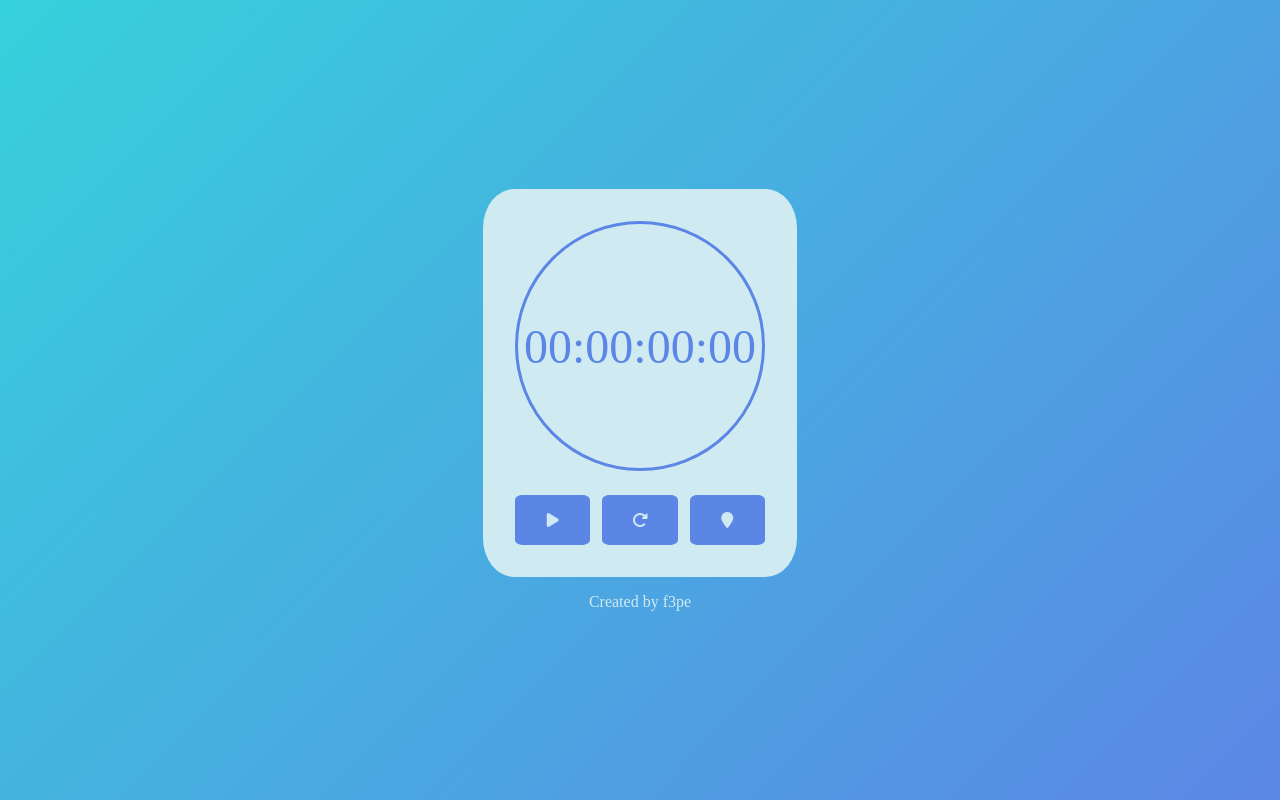
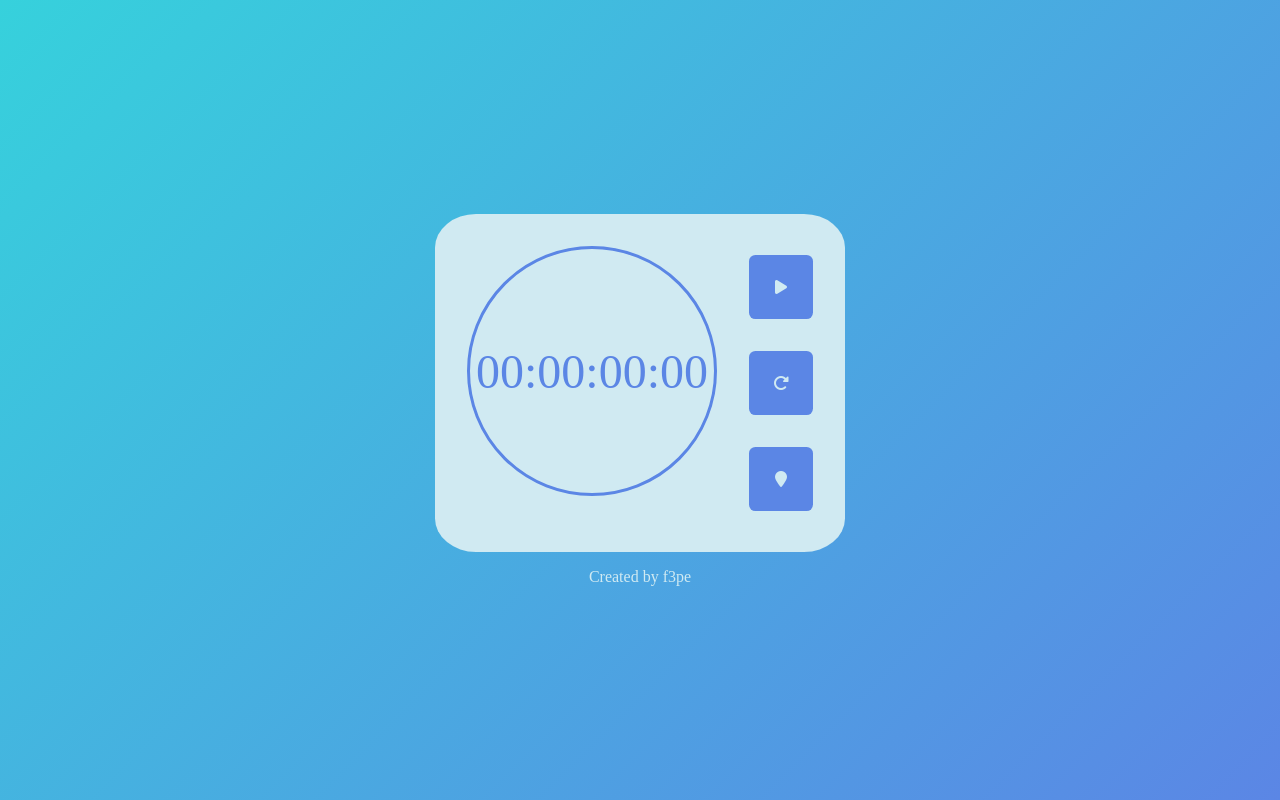
Before and after one commit to f3pe/cronometro-web-simples, a plain HTML site: page src/index.html in a window 1280 px wide. Drawn offline with Linux system fonts and the light colour scheme.

Commit message:
Mudando layout

```diff
--- a/src/css/styles.css
+++ b/src/css/styles.css
@@ -17,13 +17,16 @@ body {
     flex-direction: column;
 }
 
-/* Relógio */
-#timer {
+#back {
     background-color: #d0eaf2;
     padding: 2rem;
     border-radius: 10%;
     font-weight: 500;
-    height: 1;
+}
+
+/* Relógio */
+#timer {
+    display: flex;
 }
 
 #clock {
@@ -43,15 +46,19 @@ body {
 /* Botões */
 #options {
     display: flex;
-    gap: 0.75rem;
+    flex-direction: column;
+    align-items: center;
+    justify-content: center;
+    gap: 2em 0em;
+    margin-left: 2em;
 }
 
 #options button{
     display: flex;
     justify-content: center;
     align-items: center;
-    width: 100%;
-    height: 50px;
+    width: 4em;
+    height: 4em;
     background-color: #5B86E5;
     color : #d0eaf2;
     border-radius: 10%;
--- a/src/index.html
+++ b/src/index.html
@@ -8,6 +8,7 @@
     <title>Cronometro</title>
 </head>
 <body>
+    <div id="back">
         <div id="timer">
             <div id="clock">
                 00:00:00:00
@@ -17,10 +18,11 @@
                     <button id="Reset"><i class="fa-solid fa-rotate-right"></i></button>
                     <button id="frag"><i class="fa-solid fa-location-pin"></i></button>
             </div>
-            <div id="marks">
-            </div>
         </div>
-        <div id="ass">Created by f3pe</div>
+        <div id="marks">
+        </div>
+    </div>
+    <div id="ass">Created by f3pe</div>
 </body>
 <script src="JS/main.js"></script>
 </html>
```
